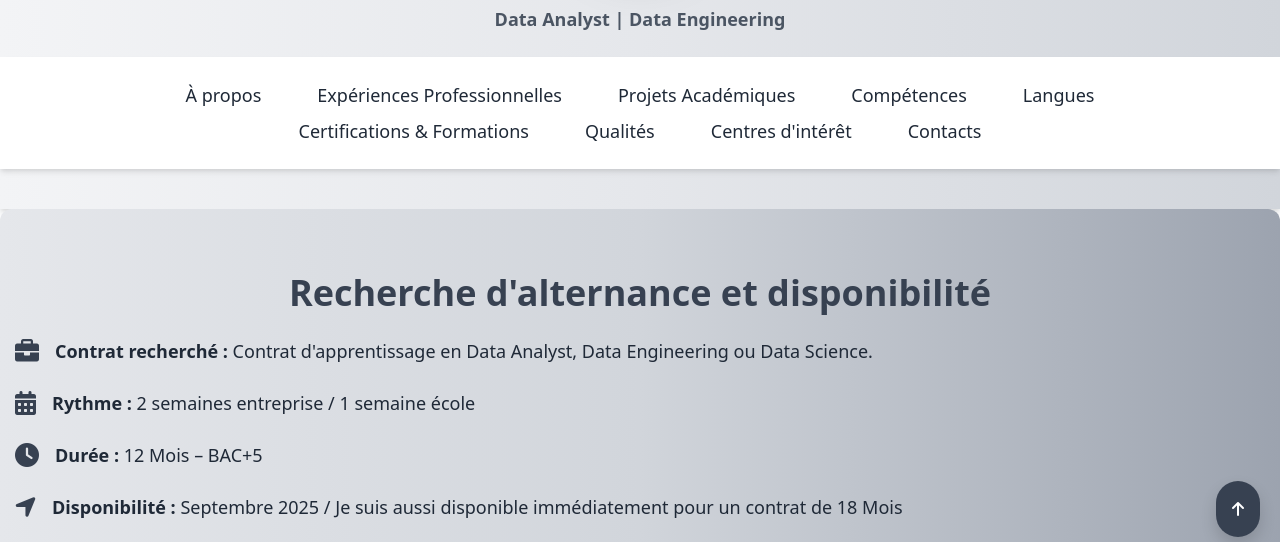
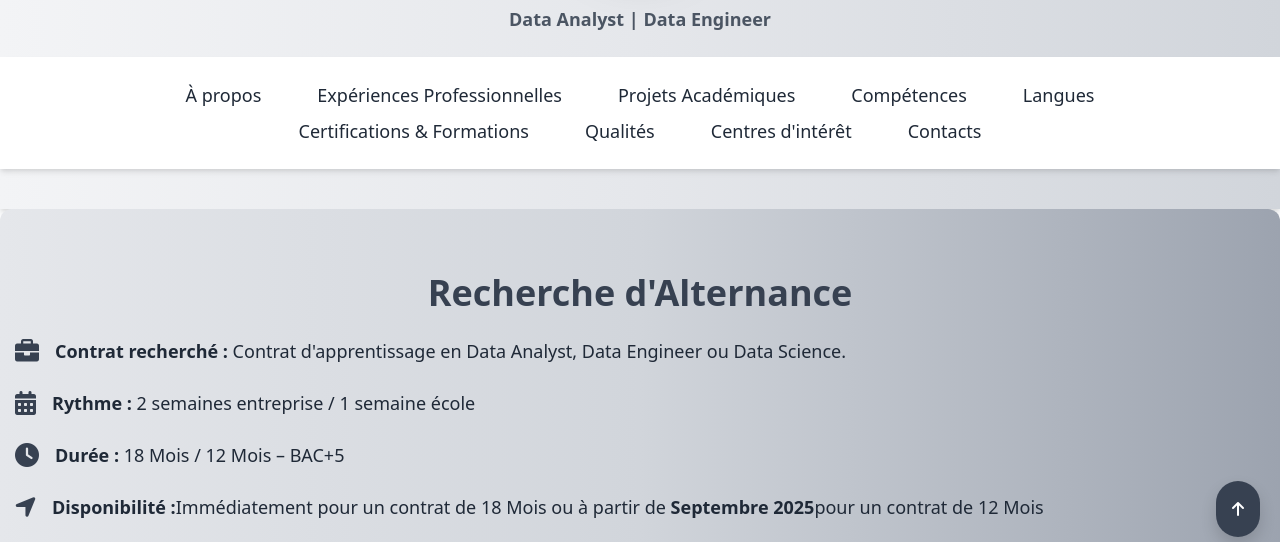
Before and after one commit to FATYMBAYE/portfolio, a plain HTML site: page index.html in a window 1280 px wide. Shown: the part 243-785 px from the top of the page. Drawn offline with nearby package versions, Linux system fonts and the light colour scheme.

Commit message:
modification contrat

```diff
--- a/index.html
+++ b/index.html
@@ -21,7 +21,7 @@
                 <img src="maPhoto.png" alt="Photo de Faty MBAYE" class="rounded-full w-40 h-40 mx-auto border-4 border-white shadow-lg">
             </a>
             <h1 id="name" class="text-4xl font-semibold text-gray-800">Faty MBAYE</h1>
-        <p class="lead mt-2 text-lg text-gray-600 font-bold">Data Analyst | Data Engineering</p>
+        <p class="lead mt-2 text-lg text-gray-600 font-bold">Data Analyst | Data Engineer</p>
         </div>
 <!-- Navigation -->
 <nav id="navbar" class="bg-white shadow-md p-4">
@@ -71,11 +71,11 @@
 
     <!-- Section Recherche d'alternance et disponibilité -->
     <section id="availability" class="container py-16 bg-gradient-to-r from-gray-200 via-gray-300 to-gray-400 rounded-xl shadow-xl">
-        <h2 class="text-center text-4xl font-bold text-gray-700 mb-6">Recherche d'alternance et disponibilité</h2>
+        <h2 class="text-center text-4xl font-bold text-gray-700 mb-6">Recherche d'Alternance </h2>
         <div class="space-y-6 text-lg text-gray-800">
             <div class="flex items-center space-x-4">
                 <i class="fas fa-briefcase text-gray-700 text-2xl"></i>
-                <p><strong>Contrat recherché :</strong> Contrat d'apprentissage en Data Analyst, Data Engineering ou Data Science.</p>
+                <p><strong>Contrat recherché :</strong> Contrat d'apprentissage en Data Analyst, Data Engineer ou Data Science.</p>
             </div>
             <div class="flex items-center space-x-4">
                 <i class="fas fa-calendar-alt text-gray-700 text-2xl"></i>
@@ -83,11 +83,11 @@
             </div>
             <div class="flex items-center space-x-4">
                 <i class="fas fa-clock text-gray-700 text-2xl"></i>
-                <p><strong>Durée :</strong> 12 Mois – BAC+5</p>
+                <p><strong>Durée :</strong> 18 Mois / 12 Mois – BAC+5</p>
             </div>
             <div class="flex items-center space-x-4">
                 <i class="fas fa-location-arrow text-gray-700 text-2xl"></i>
-                <p><strong>Disponibilité :</strong> Septembre 2025 / Je suis aussi disponible immédiatement pour un contrat de 18 Mois</p>
+                <p><strong>Disponibilité :</strong>Immédiatement pour un contrat de 18 Mois ou à partir de <strong>Septembre 2025</strong>pour un contrat de 12 Mois</p>
             </div>
             <div class="flex items-center space-x-4">
                 <i class="fas fa-globe-europe text-gray-700 text-2xl"></i>
```
